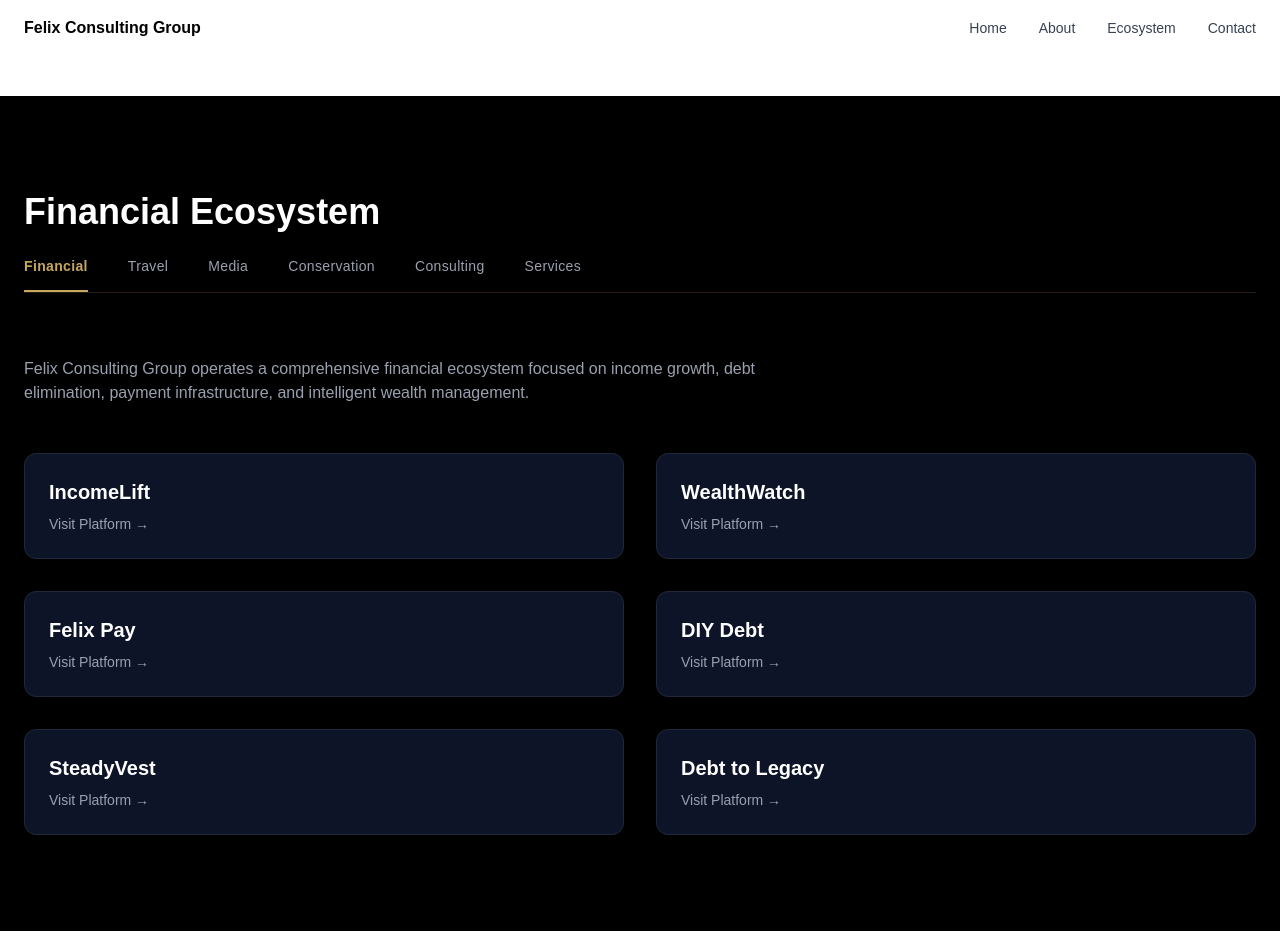
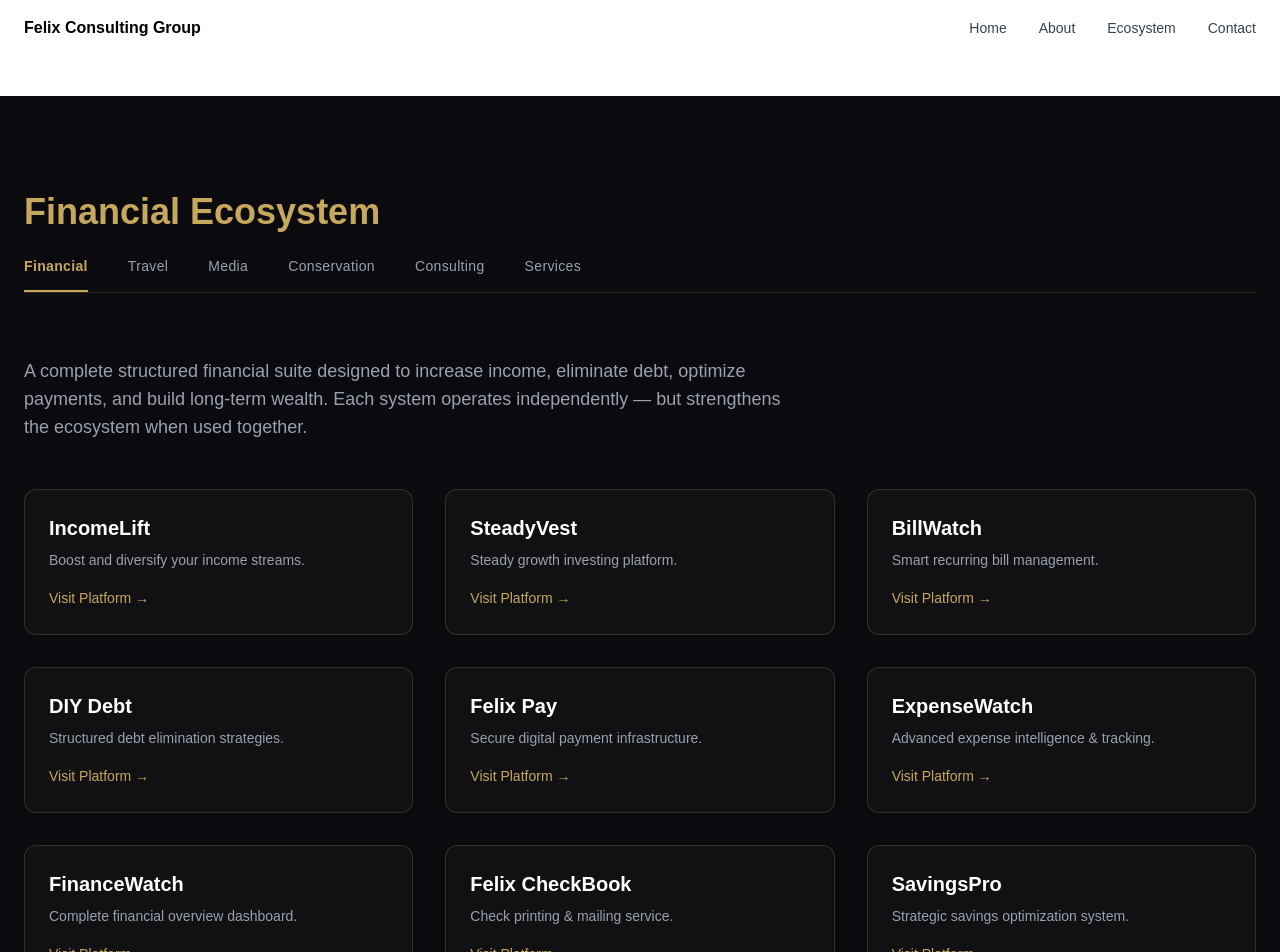
Before and after one commit to felabayomi/felix-consult, a Next.js app: page /financial in a window 1280 px wide. Shown: the top 952 px of the page. Built offline with nearby package versions, Linux system fonts and the light colour scheme.

Commit message:
Refactor FinancialDivision and DivisionItem components
Updated the FinancialDivision component to include a list of platforms with descriptions and improved layout. Enhanced the DivisionItem component to accept a description prop.

```diff
--- a/app/financial/page.tsx
+++ b/app/financial/page.tsx
@@ -1,16 +1,84 @@
 "use client"
+
 import { usePathname } from "next/navigation"
 import Link from "next/link"
+
 export default function FinancialDivision() {
   const pathname = usePathname()
+
+  const platforms = [
+    {
+      name: "IncomeLift",
+      description: "Boost and diversify your income streams.",
+      url: "https://incomelift.co",
+    },
+    {
+      name: "SteadyVest",
+      description: "Steady growth investing platform.",
+      url: "https://steadyvest.org",
+    },
+    {
+      name: "BillWatch",
+      description: "Smart recurring bill management.",
+      url: "https://billwatch.pro",
+    },
+    {
+      name: "DIY Debt",
+      description: "Structured debt elimination strategies.",
+      url: "https://diydebt.org",
+    },
+    {
+      name: "Felix Pay",
+      description: "Secure digital payment infrastructure.",
+      url: "https://felixpay.net",
+    },
+    {
+      name: "ExpenseWatch",
+      description: "Advanced expense intelligence & tracking.",
+      url: "https://expensewatch.pro",
+    },
+    {
+      name: "FinanceWatch",
+      description: "Complete financial overview dashboard.",
+      url: "https://financewatch.app",
+    },
+    {
+      name: "Felix CheckBook",
+      description: "Check printing & mailing service.",
+      url: "https://felixcheck.com",
+    },
+    {
+      name: "SavingsPro",
+      description: "Strategic savings optimization system.",
+      url: "https://savingspro.app",
+    },
+    {
+      name: "WealthWatch",
+      description:
+        "Track your cash flow. Build long-term wealth.",
+      url: "https://wealth-watch.app",
+    },
+    {
+      name: "WealthWatch (Apple Store)",
+      description: "iOS mobile application.",
+      url: "https://apps.apple.com/us/app/wealth-watch/id6758687724",
+    },
+    {
+      name: "Debt to Legacy",
+      description:
+        "Tools to build income, eliminate debt, and grow your legacy.",
+      url: "https://debttolegacy.com",
+    },
+  ]
+
   return (
-    <main className="min-h-screen bg-black text-white px-6 py-24">
+    <main className="min-h-screen bg-[#0B0B0F] text-white px-6 py-24">
 
-
-      <h1 className="text-4xl font-bold mb-6">
+      <h1 className="text-4xl font-bold mb-6 text-[#C6A75E]">
         Financial Ecosystem
       </h1>
 
+      {/* Division Navigation */}
       <div className="mb-16 border-b border-[#C6A75E]/20">
         <div className="flex flex-wrap gap-10 text-sm tracking-wide">
           {[
@@ -39,63 +107,72 @@ export default function FinancialDivision() {
         </div>
       </div>
 
-      <p className="text-gray-400 max-w-3xl mb-12">
-        Felix Consulting Group operates a comprehensive financial
-        ecosystem focused on income growth, debt elimination,
-        payment infrastructure, and intelligent wealth management.
+      <p className="text-gray-400 max-w-3xl mb-12 text-lg">
+        A complete structured financial suite designed to increase income,
+        eliminate debt, optimize payments, and build long-term wealth.
+        Each system operates independently — but strengthens the ecosystem
+        when used together.
       </p>
 
-      <div className="grid md:grid-cols-2 gap-8">
+      <div className="grid md:grid-cols-2 lg:grid-cols-3 gap-8">
 
-        <DivisionItem
-          name="IncomeLift"
-          url="https://incomelift.co"
-        />
-
-        <DivisionItem
-          name="WealthWatch"
-          url="https://apps.apple.com/us/app/wealth-watch/id6758687724"
-        />
-
-        <DivisionItem
-          name="Felix Pay"
-          url="https://felixpay.net"
-        />
-
-        <DivisionItem
-          name="DIY Debt"
-          url="https://diydebt.org"
-        />
-
-        <DivisionItem
-          name="SteadyVest"
-          url="https://steadyvest.org"
-        />
-
-        <DivisionItem
-          name="Debt to Legacy"
-          url="https://debttolegacy.com"
-        />
+        {platforms.map((platform) => (
+          <DivisionItem
+            key={platform.name}
+            name={platform.name}
+            description={platform.description}
+            url={platform.url}
+          />
+        ))}
 
       </div>
+
+      {/* Bottom Institutional Statement */}
+      <section className="mt-24 border-t border-gray-800 pt-16 text-center">
+        <h2 className="text-2xl font-semibold mb-6">
+          Structured Financial Architecture — Not Isolated Tools
+        </h2>
+        <p className="text-gray-400 max-w-2xl mx-auto">
+          These platforms are designed to function independently or
+          integrate into a larger wealth-building framework.
+          Deploy one system — or architect a complete financial stack.
+        </p>
+      </section>
 
     </main>
   )
 }
 
-function DivisionItem({ name, url }: { name: string; url: string }) {
+
+function DivisionItem({
+  name,
+  description,
+  url,
+}: {
+  name: string
+  description: string
+  url: string
+}) {
   return (
     <a
       href={url}
       target="_blank"
       rel="noopener noreferrer"
-      className="p-6 bg-[#0D1428] rounded-xl border border-gray-800
-                 hover:border-blue-600 hover:bg-[#101B35] transition"
+      className="group p-6 bg-[#111114] rounded-xl border border-[#C6A75E]/20
+                 hover:border-[#C6A75E]/60 hover:bg-[#141418]
+                 transition-all duration-300"
     >
-      <h3 className="text-xl font-semibold mb-2">{name}</h3>
-      <p className="text-gray-400 text-sm">
+      <h3 className="text-xl font-semibold mb-2 group-hover:text-[#C6A75E] transition">
+        {name}
+      </h3>
+
+      <p className="text-gray-400 text-sm mb-4">
+        {description}
+      </p>
+
+      <span className="text-sm text-[#C6A75E] font-medium">
         Visit Platform →
-      </p>
+      </span>
     </a>
   )
 }
```
